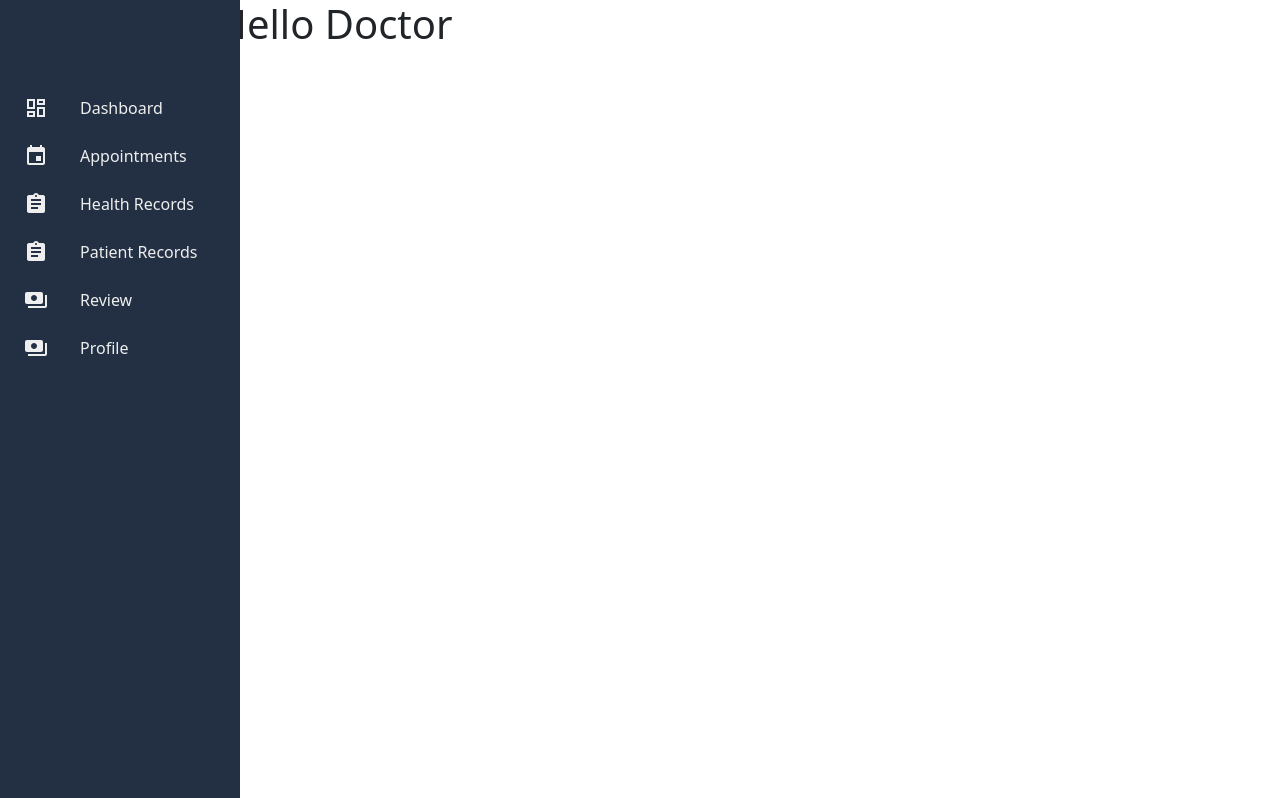
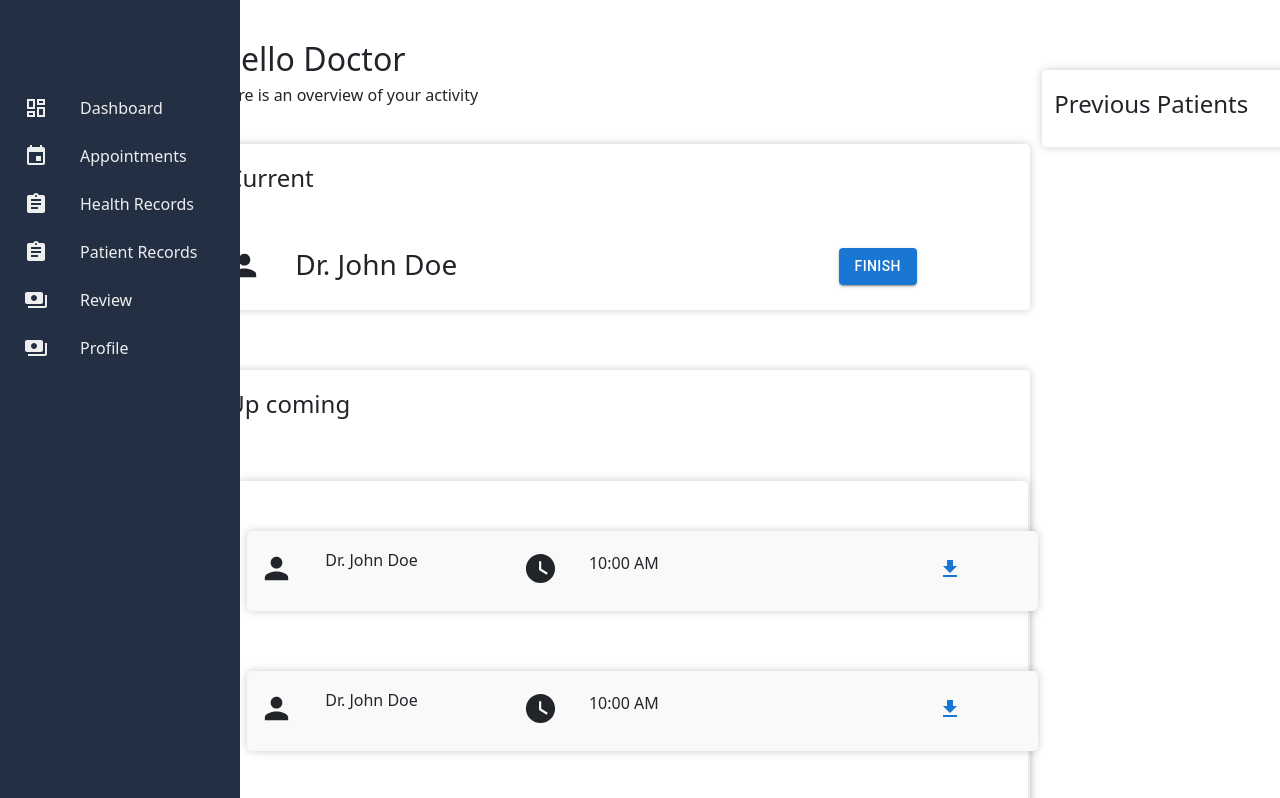
Before and after one commit to gang-of-6/mobile-doc-frontend, a React (Create React App) app: page /doctor in a window 1280 px wide. Shown: the top 798 px of the page. Built offline with nearby package versions, Linux system fonts and the light colour scheme.

Commit message:
Doctor Dashboard added

```diff
--- a/src/App.css
+++ b/src/App.css
@@ -10,7 +10,10 @@
   border-radius: 5px;
   box-shadow: 0px 0px 10px rgba(0, 0, 0, 0.2); /* horizontal-offset vertical-offset blur spread color */
   padding: 20px;
-  margin: 20px;
+  margin: 30px;
+  /* Set margin top to 40 px important */
+  margin-top: 30px !important;
+  margin-left: 10px !important;
 }
 
 .card-header {
--- /dev/null
+++ b/src/component/DoctorPageLayout.js
@@ -0,0 +1,102 @@
+import { Col, Container, Row } from "react-bootstrap"
+
+import PersonIcon from '@mui/icons-material/Person';
+import WatchLaterIcon from '@mui/icons-material/WatchLater';
+import DownloadIcon from '@mui/icons-material/Download';
+
+import { Button } from "@mui/material";
+
+const DoctorPageLayout = () => {
+
+    const upcomingList = [
+        {
+            name: "Dr. John Doe",
+            time: "10:00 AM"
+        },
+        {
+            name: "Dr. John Doe",
+            time: "10:00 AM"
+        },
+        {
+            name: "Dr. John Doe",
+            time: "10:00 AM"
+        },
+        {
+            name: "Dr. John Doe",
+            time: "10:00 AM"
+        },
+    ]
+
+    return (
+        <>
+            <Row style={{ marginTop: "40px" }}>
+                <Col xs={9}>
+                    <Row>
+                        <h2>Hello Doctor</h2>
+                        <h6>Here is an overview of your activity</h6>
+                    </Row>
+                    <Row>
+                        <Container>
+                            <h4>Current</h4>
+                            <br />
+                            <br />
+                            <Row>
+                                <Col xs={1}>
+                                    <PersonIcon fontSize="large" />
+                                </Col>
+                                <Col xs={8}>
+                                    <h3>Dr. John Doe</h3>
+                                </Col>
+                                <Col>
+                                    <Button variant="contained">
+                                        Finish
+                                    </Button>
+                                </Col>
+                            </Row>
+                        </Container>
+                    </Row>
+                    <Row>
+                        <Container>
+                            <h4>Up coming</h4>
+                            <br />
+                            <Container style={{ marginLeft: "10px" }}>
+                                {upcomingList.map((item, index) => (
+                                    <Row>
+                                        <Container style={{ maxWidth: "900px", backgroundColor: "#F9F9F9" }}>
+                                            <Row>
+                                                <Col xs={1}>
+                                                    <PersonIcon fontSize="large" />
+                                                </Col>
+                                                <Col xs={3}>
+                                                    <h6>{item.name}</h6>
+                                                </Col>
+                                                <Col xs={1}>
+                                                    <WatchLaterIcon fontSize="large" />
+                                                </Col>
+                                                <Col xs={5}>
+                                                    <p>{item.time}</p>
+                                                </Col>
+                                                <Col>
+                                                    <Button>
+                                                        <DownloadIcon />
+                                                    </Button>
+                                                </Col>
+                                            </Row>
+                                        </Container>
+                                    </Row>
+                                ))}
+                            </Container>
+                        </Container>
+                    </Row>
+                </Col>
+                <Col>
+                    <Container>
+                        <h4>Previous Patients</h4>
+                    </Container>
+                </Col>
+            </Row>
+        </>
+    )
+}
+
+export default DoctorPageLayout
--- a/src/pages/Doctor.js
+++ b/src/pages/Doctor.js
@@ -1,6 +1,7 @@
 import Sidebar from "../component/Sidebar"
 import Row from "react-bootstrap/Row";
 import { Col } from "react-bootstrap";
+import DoctorPageLayout from "../component/DoctorPageLayout";
 
 const Doctor = ({ forPatient }) => {
   return (
@@ -10,7 +11,7 @@ const Doctor = ({ forPatient }) => {
           <Sidebar forPatient={forPatient} />
         </Col>
         <Col>
-            <h1>Hello Doctor</h1>
+            <DoctorPageLayout/>
         </Col>
       </Row>
     </>
```
